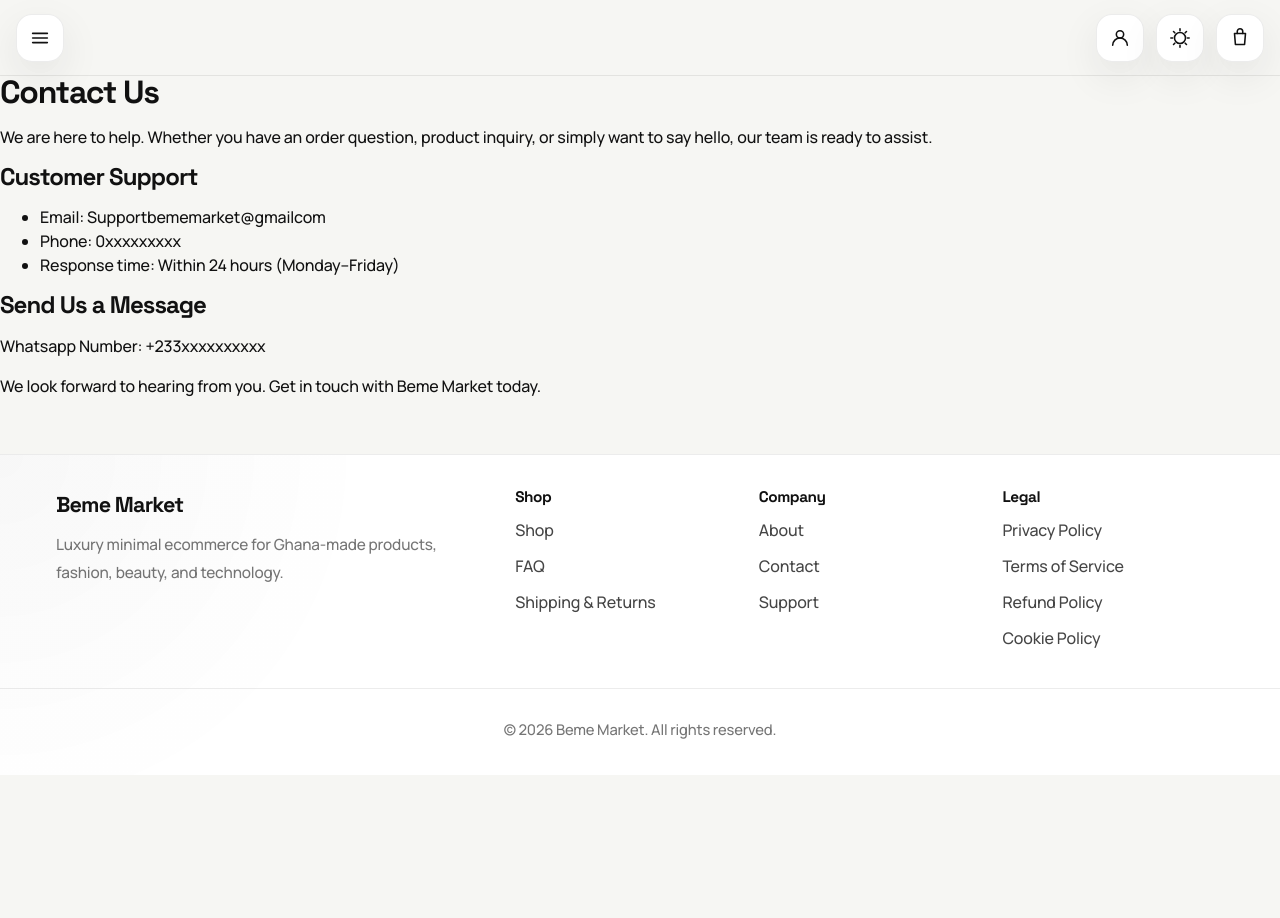
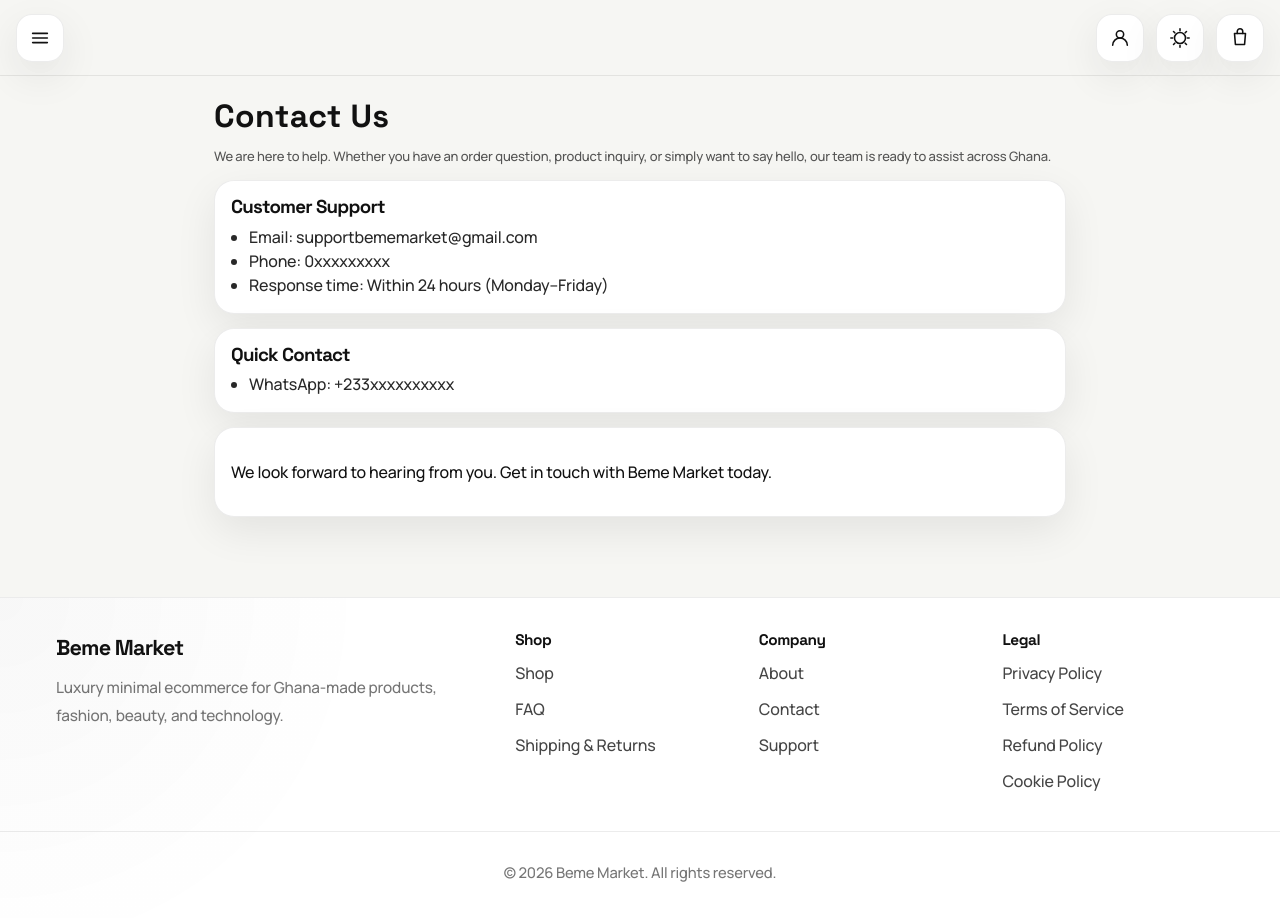
Before and after one commit to Orderion/Beme-Market, a React (Vite) app in the folder Beme-Frontend/: page /contact in a window 1280 px wide. Before the commit the page ends 800 px from the top, so only its background shows below. Built offline with nearby package versions, Linux system fonts and the light colour scheme; no server answers.

Commit message:
Update Contact.jsx

```diff
--- a/Beme-Frontend/src/pages/Contact.jsx
+++ b/Beme-Frontend/src/pages/Contact.jsx
@@ -3,30 +3,35 @@ import "./InfoPages.css";
 
 export default function Contact() {
   return (
-    <div className="contact-page">
+    <div className="info-page">
       <h1>Contact Us</h1>
-      <p className="intro">
+      <p className="muted">
         We are here to help. Whether you have an order question, product inquiry,
-        or simply want to say hello, our team is ready to assist.
+        or simply want to say hello, our team is ready to assist across Ghana.
       </p>
 
-      <section>
-        <h2>Customer Support</h2>
-        <ul>
-          <li>Email: Supportbememarket@gmailcom</li>
+      <div className="info-card">
+        <h3>Customer Support</h3>
+        <ul className="info-list">
+          <li>Email: supportbememarket@gmail.com</li>
           <li>Phone: 0xxxxxxxxx</li>
           <li>Response time: Within 24 hours (Monday–Friday)</li>
         </ul>
-      </section>
+      </div>
 
-      <section>
-        <h2>Send Us a Message</h2>
-        <p>Whatsapp Number: +233xxxxxxxxxx</p>
-      </section>
+      <div className="info-card">
+        <h3>Quick Contact</h3>
+        <ul className="info-list">
+          <li>WhatsApp: +233xxxxxxxxxx</li>
+        </ul>
+      </div>
 
-      <p className="cta">
-        We look forward to hearing from you. Get in touch with Beme Market today.
-      </p>
+      <div className="info-card">
+        <p>
+          We look forward to hearing from you. Get in touch with Beme Market
+          today.
+        </p>
+      </div>
     </div>
   );
 }
```
